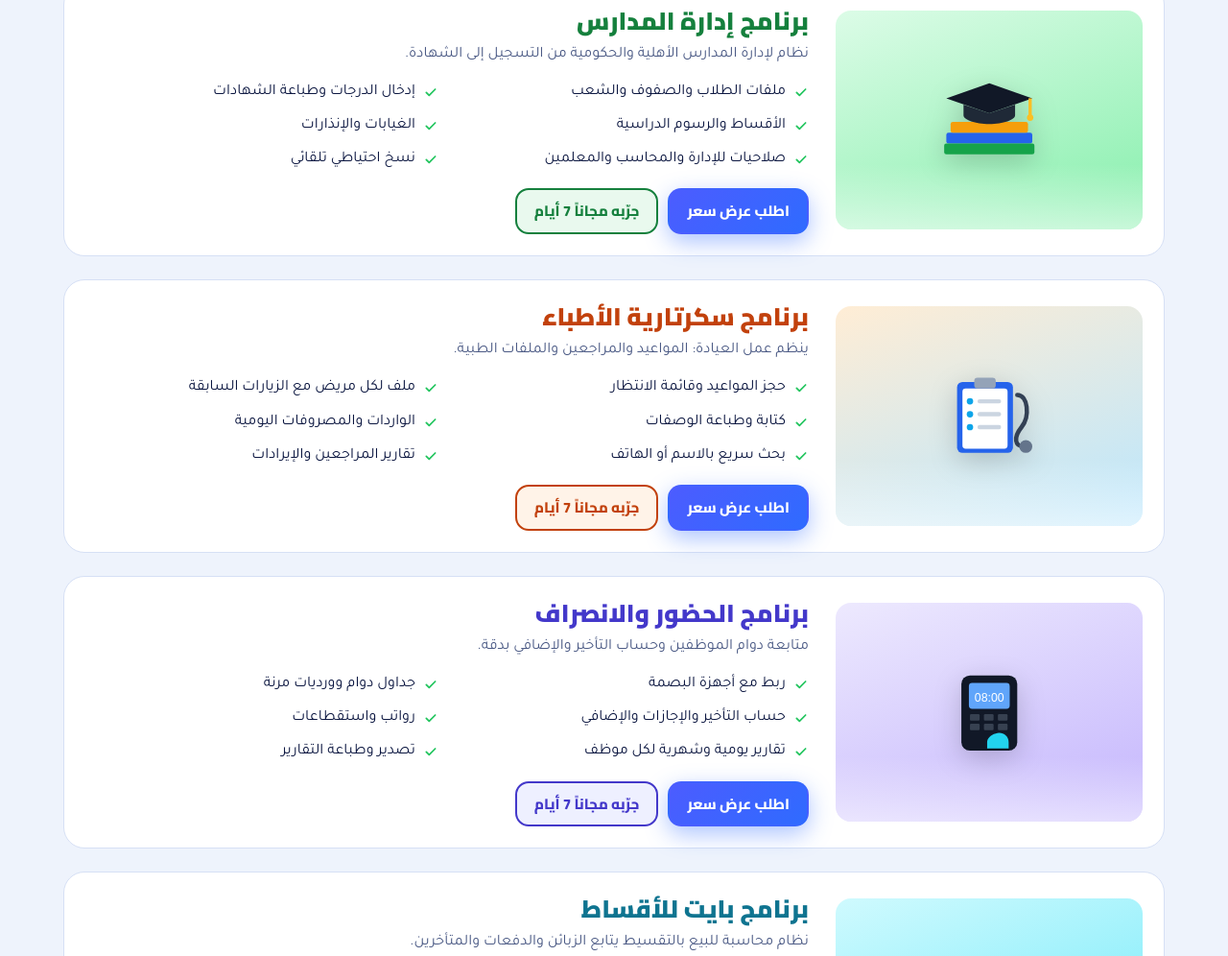
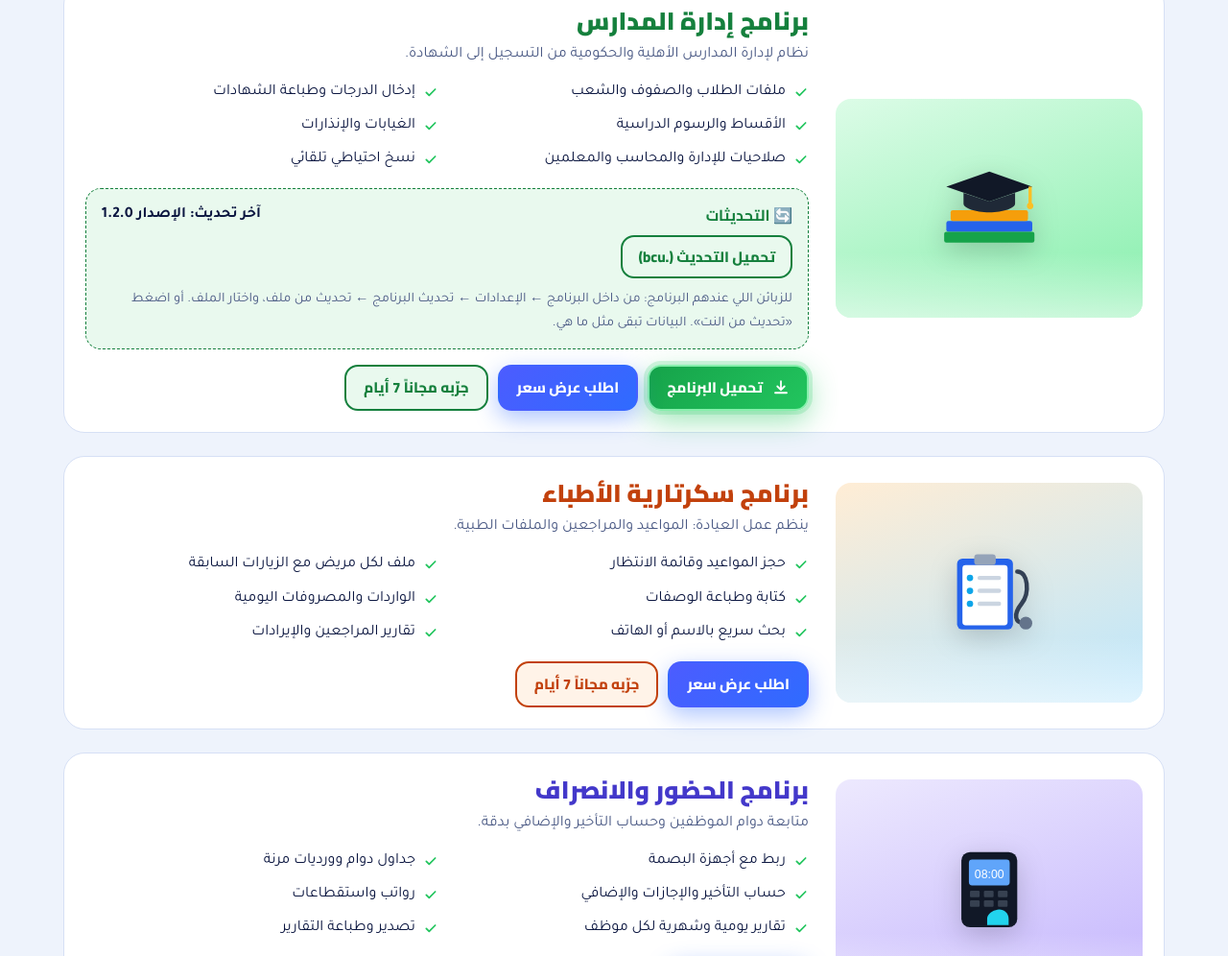
Before and after one commit to alaqamihsan-ux/byteiraq-site, a plain HTML site: page programs.html in a window 1280 px wide. Shown: the part 1041-2037 px from the top of the page at 96% size. Drawn offline with Linux system fonts and the light colour scheme.

Commit message:
Add Byte School 1.2.0 download + update buttons

```diff
--- a/programs.html
+++ b/programs.html
@@ -59,7 +59,8 @@
     <p>نظام لإدارة المدارس الأهلية والحكومية من التسجيل إلى الشهادة.</p>
     <ul class="feat"><li><svg width="16" height="16"><use href="#i-check"/></svg>ملفات الطلاب والصفوف والشعب</li><li><svg width="16" height="16"><use href="#i-check"/></svg>إدخال الدرجات وطباعة الشهادات</li><li><svg width="16" height="16"><use href="#i-check"/></svg>الأقساط والرسوم الدراسية</li><li><svg width="16" height="16"><use href="#i-check"/></svg>الغيابات والإنذارات</li><li><svg width="16" height="16"><use href="#i-check"/></svg>صلاحيات للإدارة والمحاسب والمعلمين</li><li><svg width="16" height="16"><use href="#i-check"/></svg>نسخ احتياطي تلقائي</li></ul>
 
-    <div class="acts"><a href="contact.html?p=إدارة المدارس" class="btn btn-blue">اطلب عرض سعر</a><a href="index.html#trial" class="btn btn-line">جرّبه مجاناً 7 أيام</a></div>
+    <div class="upd"><div class="upd-h"><b>🔄 التحديثات</b><span>آخر تحديث: الإصدار 1.2.0</span></div><a href="updates/school-1.2.0.bcu" download class="btn btn-line">تحميل التحديث (.bcu)</a><p>للزبائن اللي عندهم البرنامج: من داخل البرنامج ← الإعدادات ← تحديث البرنامج ← تحديث من ملف، واختار الملف. أو اضغط «تحديث من النت». البيانات تبقى مثل ما هي.</p></div>
+    <div class="acts"><a href="https://github.com/alaqamihsan-ux/byteprog/releases/download/school-v1.2.0/ByteSchool-EXE.zip" class="btn btn-green"><svg width="18" height="18" viewBox="0 0 24 24" fill="none" stroke="currentColor" stroke-width="2.4" stroke-linecap="round"><path d="M12 3v12M7 10l5 5 5-5M4 19h16"/></svg>تحميل البرنامج</a><a href="contact.html?p=إدارة المدارس" class="btn btn-blue">اطلب عرض سعر</a><a href="index.html#trial" class="btn btn-line">جرّبه مجاناً 7 أيام</a></div>
   </div>
 </article>
 <article class="detail" id="clinic" style="--c:#c2410c;--soft:#fff3e8">
```
